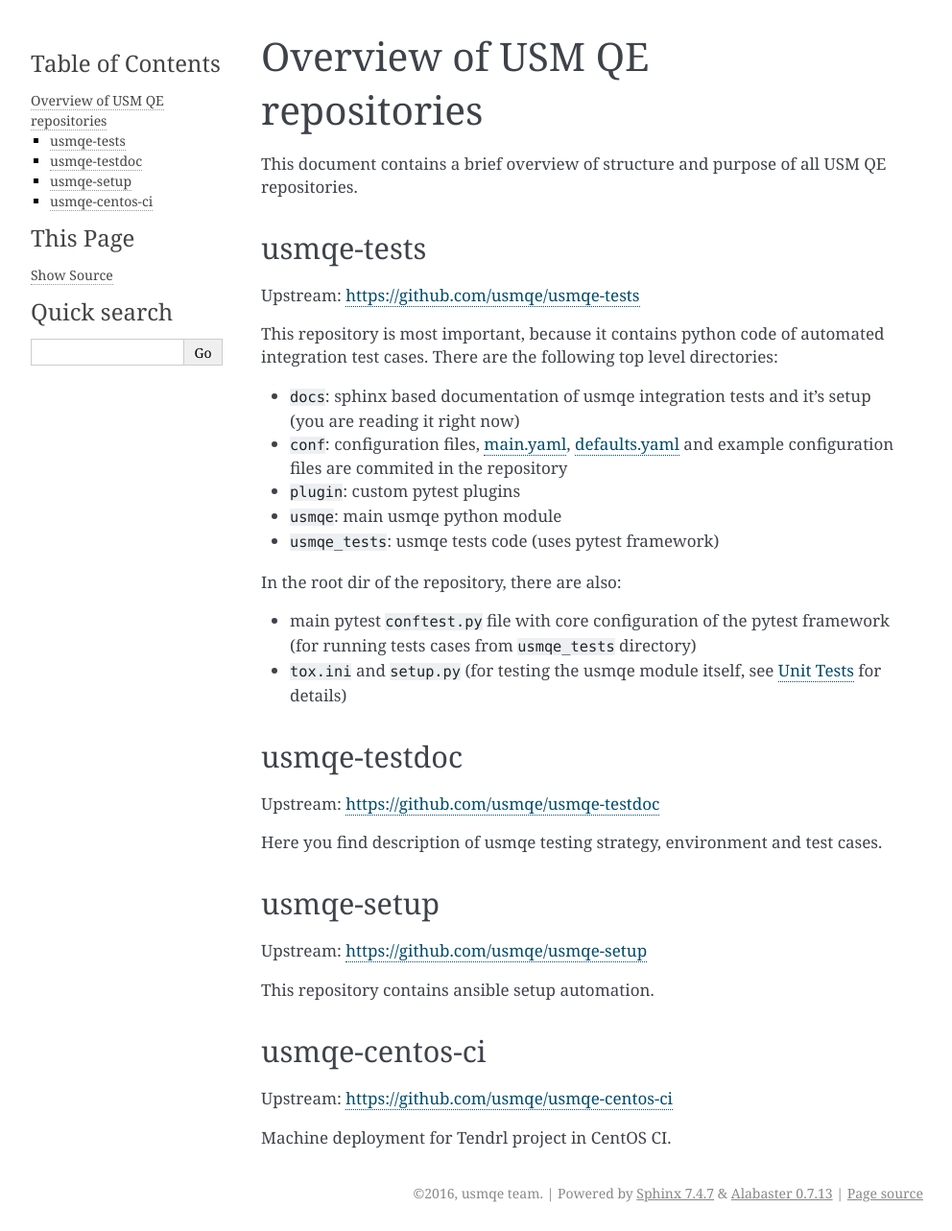
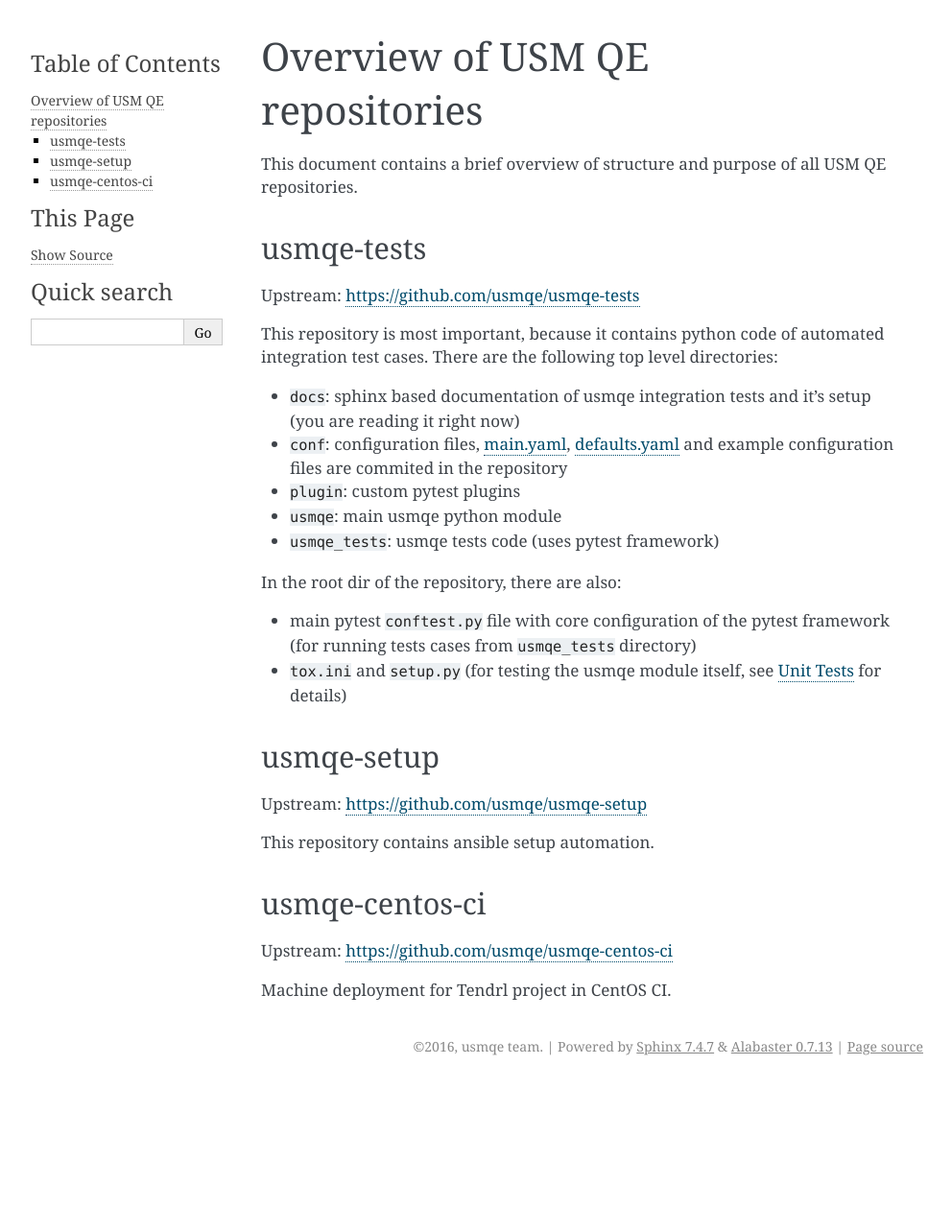
Before and after one commit to usmqe/usmqe-tests, a Sphinx documentation site: the page built from docs/repository_overview.rst, in a window 1280 px wide. Shown: the whole page at 96% size, without its empty margins (148-1140 px from the left). Built offline with Sphinx 7.4.7, drawn with Linux system fonts in a browser that asks for light colours; after the commit the page ends 1130 px from its top, so only the background shows below that.

Commit message:
drop references to deprecated testdoc repo

```diff
--- a/docs/index.rst
+++ b/docs/index.rst
@@ -13,9 +13,6 @@ project`_.
 This documentation provides all details needed for setting up and running
 automated integration tests, as well as instruction for test automation
 development.
-
-For a description of testing strategy and test cases itself, see `Tendrl Tests
-Documentation`_ instead.
 
 
 Contents
--- a/docs/repository_overview.rst
+++ b/docs/repository_overview.rst
@@ -28,14 +28,6 @@ In the root dir of the repository, there are also:
 * ``tox.ini`` and ``setup.py`` (for testing the usmqe module itself, see
   :ref:`unit-tests-label` for details)
 
-usmqe-testdoc
-=============
-
-Upstream: https://github.com/usmqe/usmqe-testdoc
-
-Here you find description of usmqe testing strategy, environment and test
-cases.
-
 usmqe-setup
 ===========
 
```
Also changed, not shown: other parts of docs/index.rst (+0 -1 lines).
